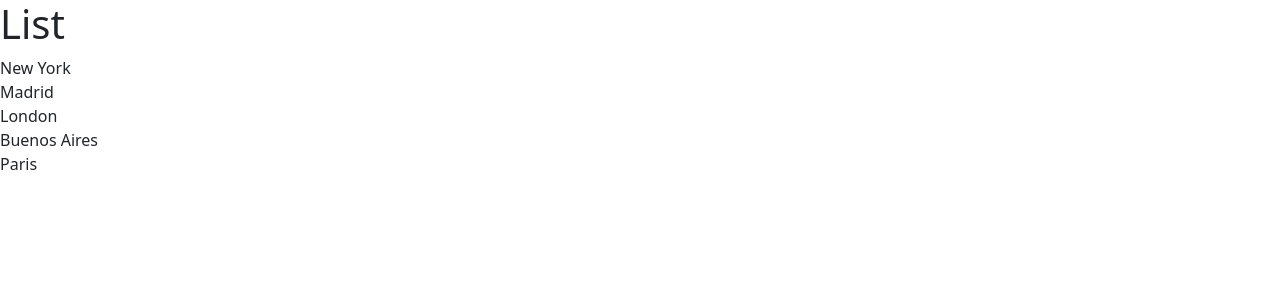
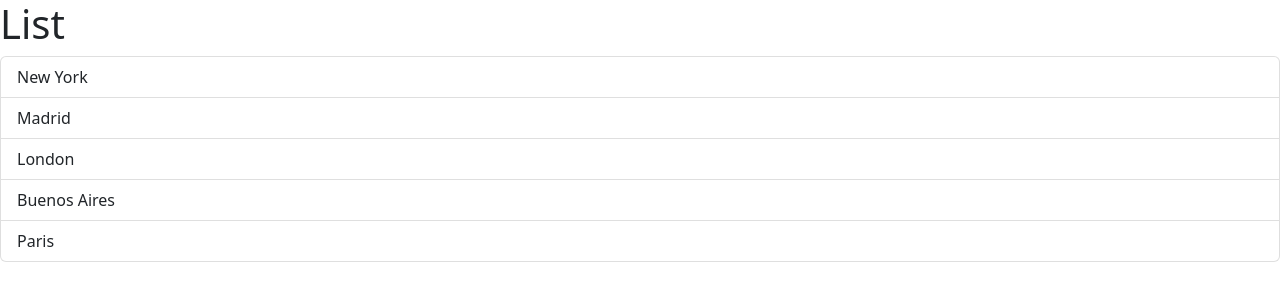
Before and after one commit to leoraam/react-app-button-action, a React (Vite) app: page / in a window 1280 px wide. Shown: the top 300 px of the page. Built offline with nearby package versions, Linux system fonts and the light colour scheme.

Commit message:
Event Handler

```diff
--- a/src/components/ListGroup.tsx
+++ b/src/components/ListGroup.tsx
@@ -1,14 +1,21 @@
+import { MouseEvent } from "react";
+
 function ListGroup() {
   let items = ["New York", "Madrid", "London", "Buenos Aires", "Paris"];
   //items = [];
+
+  // Event handler
+  const handleClick = (event: MouseEvent) => console.log(event);
 
   return (
     <>
       <h1>List</h1>
       {items.length === 0 && <p>No item found</p>}
       <ul className="list-group">
-        {items.map((item) => (
-          <li key={item}>{item}</li>
+        {items.map((item, index) => (
+          <li className="list-group-item" key={item} onClick={handleClick}>
+            {item}
+          </li>
         ))}
       </ul>
     </>
```
